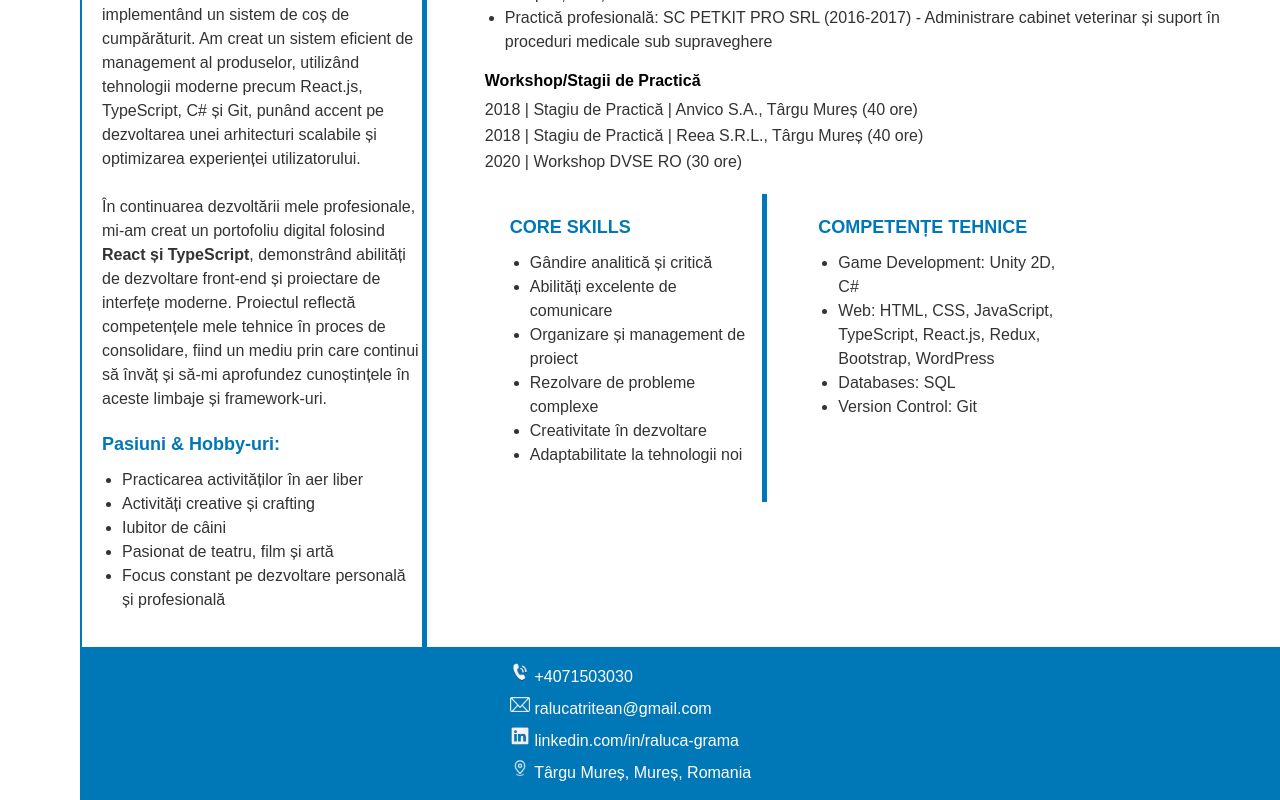
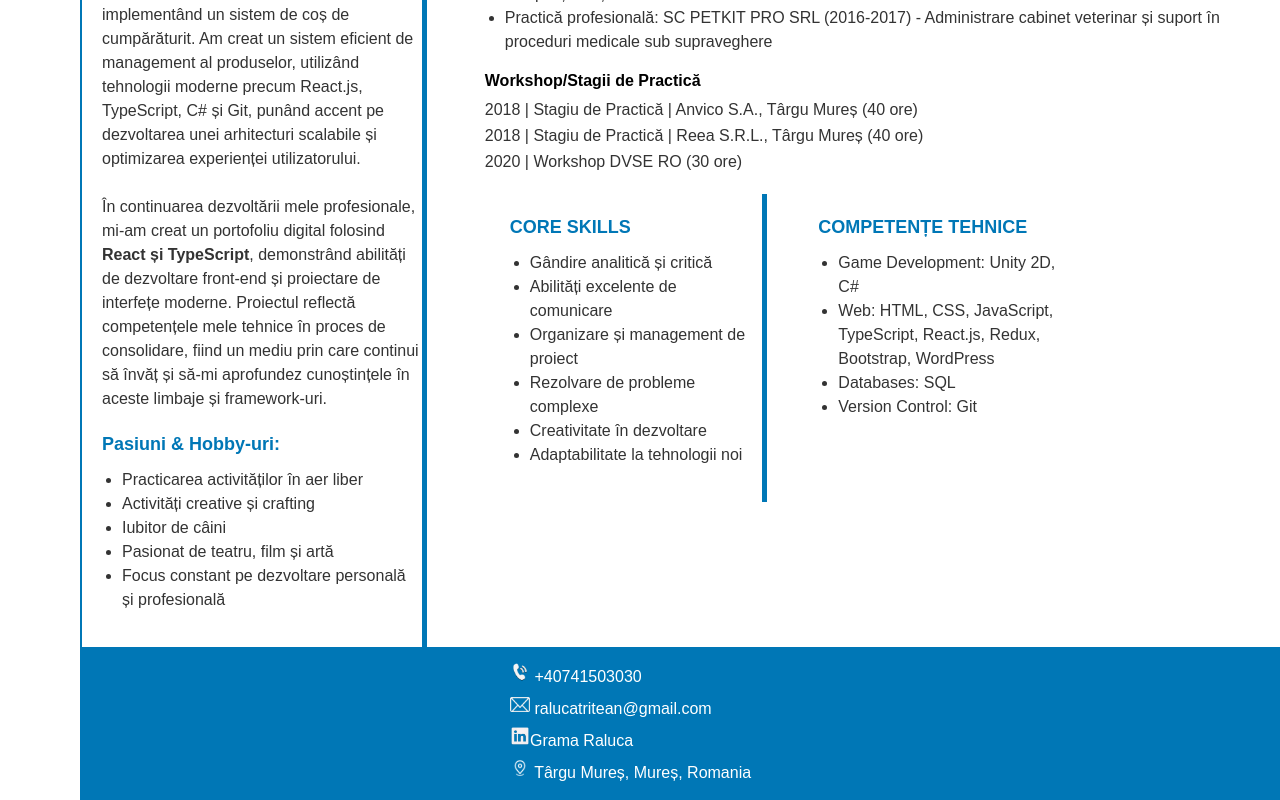
Before and after one commit to ralucatritean/portfolio, a React (Vite) app: page /portfolio/portfolio/myCvPage in a window 1280 px wide. Shown: the part 974-1774 px from the top of the page. Built offline with nearby package versions, Linux system fonts and the light colour scheme.

Commit message:
changed linkedin link

```diff
--- a/src/css/MyCv.css
+++ b/src/css/MyCv.css
@@ -66,7 +66,9 @@ body {
     border-right: 5px solid #0077B6;
 }
 
-
+a{
+    color: white;
+}
 h2 {
     font-size: 18px;
     margin-top: 20px;
--- a/src/pages/MyCv.tsx
+++ b/src/pages/MyCv.tsx
@@ -129,9 +129,9 @@ function MyCvPage() {
             <div className="footer">
                 <div className="center-footer">
                     <div className="left-footer">
-                        <p><img className='iconFooterImage' src={phone} alt="phone" /> +4071503030</p>
+                        <p><img className='iconFooterImage' src={phone} alt="phone" /> +40741503030</p>
                         <p><img className='iconFooterImage' src={mail} alt="mail" /> ralucatritean@gmail.com</p>
-                        <p><img className='iconFooterImage' src={linkedin} alt="linkedin" /> linkedin.com/in/raluca-grama</p>
+                        <p><img className='iconFooterImage' src={linkedin} alt="linkedin" /><a href="https://www.linkedin.com/in/raluca-georgiana-grama/" >Grama Raluca</a></p>
                         <p><img className='iconFooterImage' src={adress} alt="adress" /> Târgu Mureș, Mureș, Romania</p>
                     </div>
                 </div>
```
